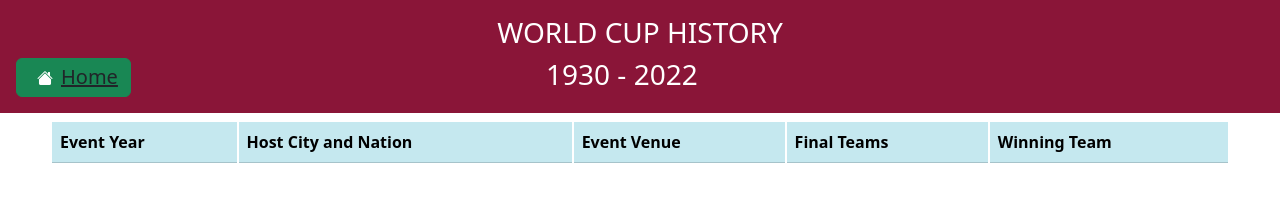
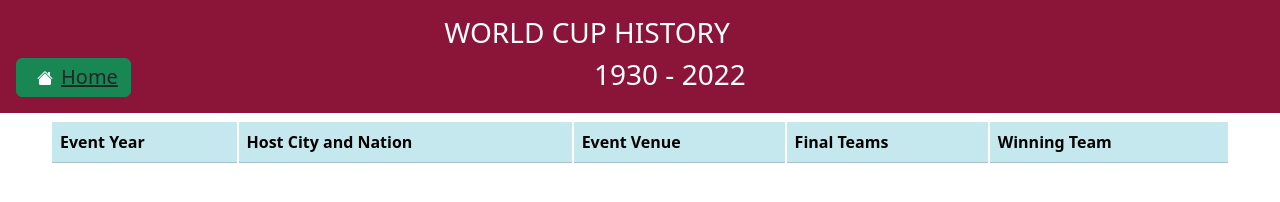
Before and after one commit to Sghsolomon/World-Cup, a website built with Parcel: page world-cupHistory.html in a window 1280 px wide. Built offline with nearby package versions, Linux system fonts and the light colour scheme; no server answers.

Commit message:
Small change on world cup history.html

```diff
--- a/world-cupHistory.html
+++ b/world-cupHistory.html
@@ -21,7 +21,7 @@
     <header>
       <div id="header" class="col-12 p-3">
         <div class="row">
-          <h3 class="text-center col-12">WORLD CUP HISTORY</h3>
+          <h3 class="text-center col-11">WORLD CUP HISTORY</h3>
         </div>
         <div class="row">
           <div class="col-5">
@@ -31,7 +31,7 @@
             </button>
           </div>
           <div class="col-7">
-            <h3 class="text-center">1930 - 2022</h3>
+            <h3 class="text-center px-5">1930 - 2022</h3>
           </div>
         </div>
       </div>
```
